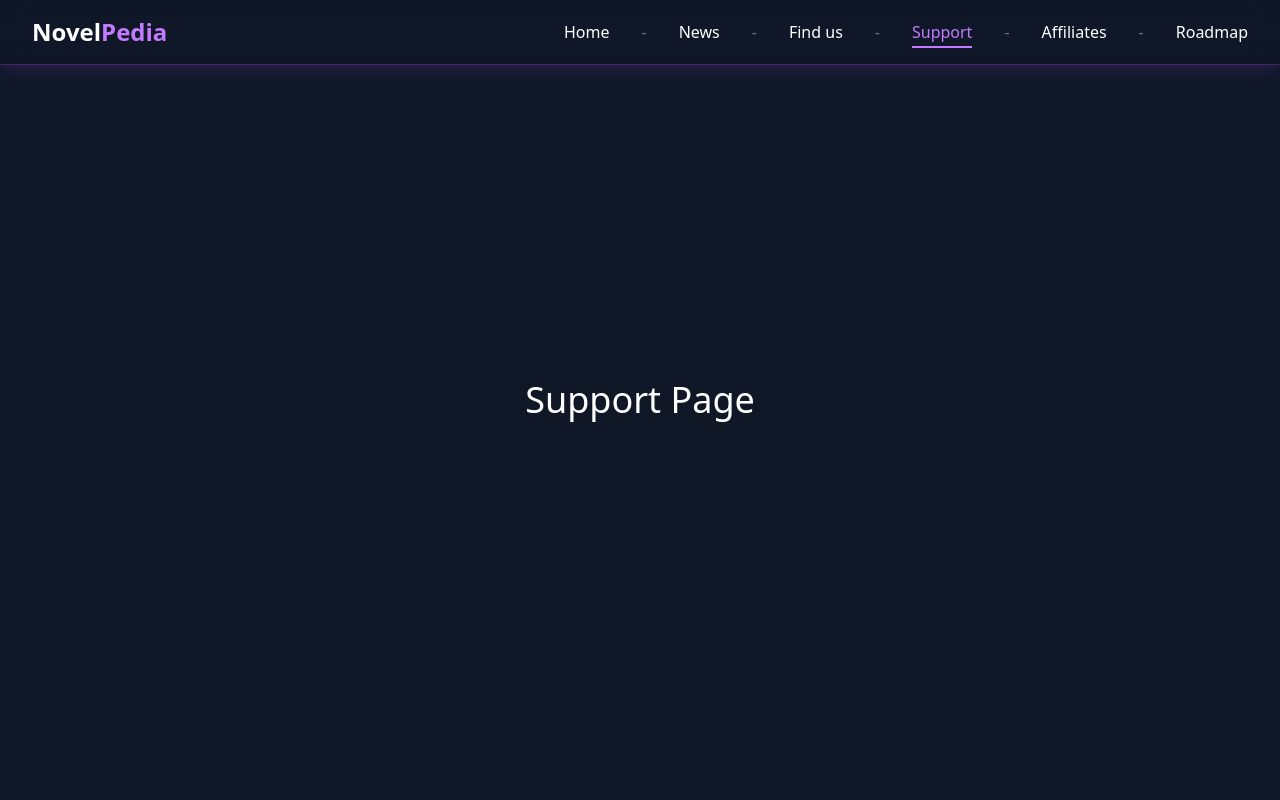
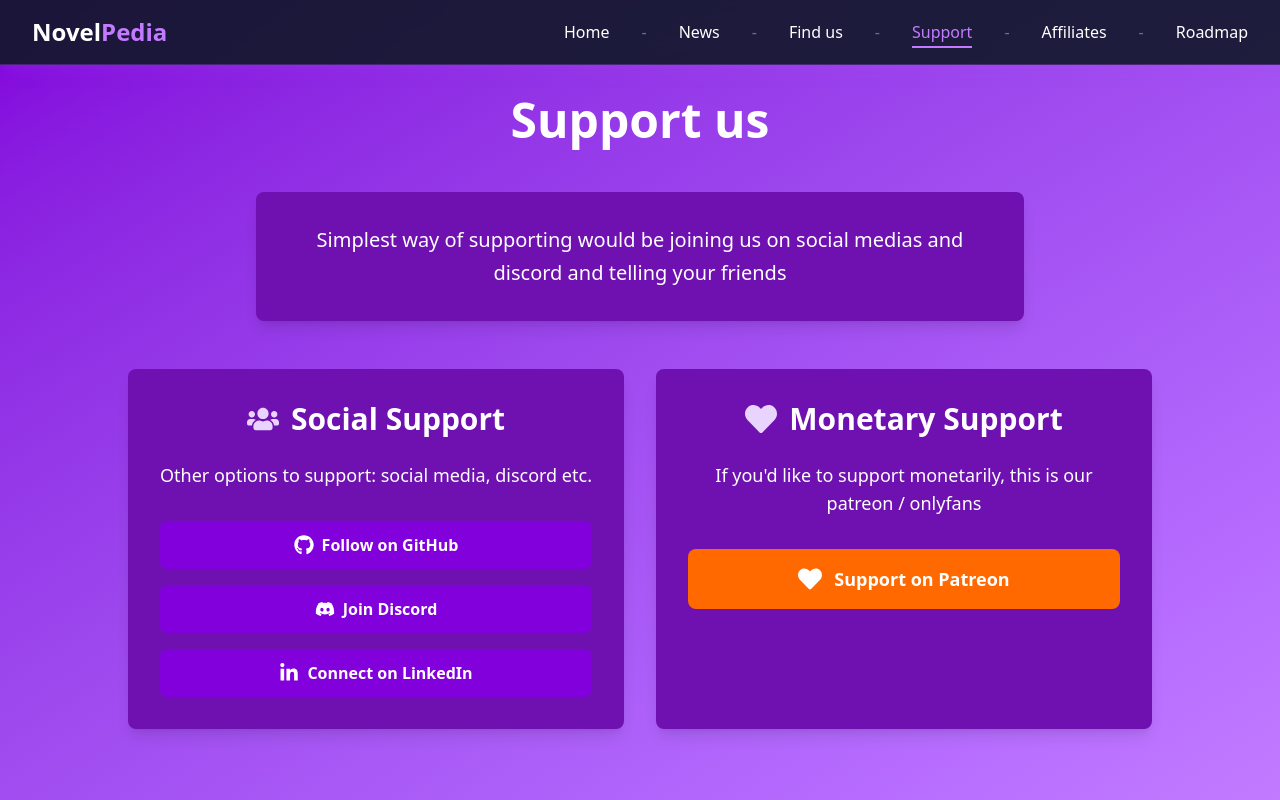
Before and after one commit to Inkosei/novelpedia_demo, a React (Vite) app: page /support in a window 1280 px wide. Built offline with nearby package versions, Linux system fonts and the light colour scheme.

Commit message:
support page added

```diff
--- a/src/App.jsx
+++ b/src/App.jsx
@@ -1,16 +1,9 @@
 import { BrowserRouter as Router, Routes, Route } from 'react-router-dom';
-import HeroSection from "./components/HeroSection";
-import WhatIsNovelPedia from "./components/WhatIsNovelPedia";
-import OurGoal from "./components/OurGoal";
-import ValuesVision from "./components/ValuesVision";
-import AboutSection from "./components/AboutSection";
-import ContactSection from "./components/ContactSection";
 import Navbar from "./components/Navbar";
 import { HomePage } from './components/HomePage';
+import SupportPage from './components/SupportPage';
 
 const NewsPage = () => <div className="min-h-screen bg-gray-900 text-white flex items-center justify-center"><h1 className="text-4xl">News Page</h1></div>;
-const FindUsPage = () => <div className="min-h-screen bg-gray-900 text-white flex items-center justify-center"><h1 className="text-4xl">Find Us Page</h1></div>;
-const SupportPage = () => <div className="min-h-screen bg-gray-900 text-white flex items-center justify-center"><h1 className="text-4xl">Support Page</h1></div>;
 const AffiliatesPage = () => <div className="min-h-screen bg-gray-900 text-white flex items-center justify-center"><h1 className="text-4xl">Affiliates Page</h1></div>;
 const RoadmapPage = () => <div className="min-h-screen bg-gray-900 text-white flex items-center justify-center"><h1 className="text-4xl">Roadmap Page</h1></div>;
 
@@ -23,23 +16,12 @@
         <Routes>
           <Route path="/" element={<HomePage />} />
           <Route path="/news" element={<NewsPage />} />
-          <Route path="/find-us" element={<FindUsPage />} />
           <Route path="/support" element={<SupportPage />} />
           <Route path="/affiliates" element={<AffiliatesPage />} />
           <Route path="/roadmap" element={<RoadmapPage />} />
 
-          {/* <HeroSection />
-          <WhatIsNovelPedia />
-          <OurGoal />
-          <ValuesVision />
-          <AboutSection />
-          <ContactSection /> */}
-
           </Routes>
         </div>
         </Router>
-
-
-
   );
 }
--- a/src/components/ContactSection.jsx
+++ b/src/components/ContactSection.jsx
@@ -3,7 +3,7 @@
 export default function ContactSection() {
   return (
     <motion.div
-      className="flex flex-col items-center justify-center text-center"
+      className="flex flex-col items-center justify-center text-center h-[450px]"
       initial={{ opacity: 0, y: 100 }}
       whileInView={{ opacity: 1, y: 0 }}
       transition={{ duration: 0.8, delay: 0.2 }}
--- a/src/components/HomePage.jsx
+++ b/src/components/HomePage.jsx
@@ -1,6 +1,7 @@
 import HeroSection from "./HeroSection";
 import WhatIsNovelPedia from "./WhatIsNovelPedia";
 import OurGoal from "./OurGoal";
+import ContactSection from "./ContactSection";
 
 export function HomePage() {
   return (
@@ -8,6 +9,7 @@
       <HeroSection />
       <WhatIsNovelPedia />
       <OurGoal />
+      <ContactSection />
     </>
   );
 }
--- /dev/null
+++ b/src/components/SupportPage.jsx
@@ -0,0 +1,169 @@
+import React from 'react';
+import { motion } from 'framer-motion';
+import { FaUsers, FaHeart, FaGithub, FaDiscord, FaLinkedinIn } from 'react-icons/fa';
+
+const fadeInAnimationVariants = {
+  initial: {
+    opacity: 0,
+    y: 20,
+  },
+  animate: {
+    opacity: 1,
+    y: 0,
+    transition: {
+      duration: 0.6,
+      ease: "easeOut",
+    },
+  },
+};
+
+const cardHoverVariants = {
+  hover: {
+    scale: 1.05,
+    boxShadow: "0 10px 15px -3px rgba(0, 0, 0, 0.2), 0 4px 6px -2px rgba(0, 0, 0, 0.05)", // Tailwind shadow-xl equivalent
+    transition: {
+      duration: 0.3,
+    },
+  },
+};
+
+const buttonHoverVariants = {
+  hover: {
+    y: -3,
+    boxShadow: "0 4px 6px -1px rgba(0, 0, 0, 0.1), 0 2px 4px -1px rgba(0, 0, 0, 0.06)", // Tailwind shadow-md equivalent
+    transition: {
+      duration: 0.2,
+    },
+  },
+};
+
+// Container for staggering items
+const containerVariants = {
+  hidden: { opacity: 0 },
+  visible: {
+    opacity: 1,
+    transition: {
+      staggerChildren: 0.2,
+    },
+  },
+};
+
+const itemVariants = {
+  hidden: { opacity: 0, y: 20 },
+  visible: { opacity: 1, y: 0, transition: { duration: 0.5, ease: "easeOut" } },
+};
+
+
+const SupportPage = () => {
+  return (
+    <div className="min-h-screen bg-gradient-to-br from-purple-700 to-purple-400 text-white flex flex-col items-center py-16 px-4 pt-24">
+      {/* Main title with Framer Motion */}
+      <motion.h1
+        className="text-5xl font-bold mb-12"
+        variants={fadeInAnimationVariants}
+        initial="initial"
+        animate="animate"
+        transition={{ delay: 0.1 }}
+      >
+        Support us
+      </motion.h1>
+
+      {/* Introductory text box with Framer Motion */}
+      <motion.div
+        className="bg-purple-800 bg-opacity-70 rounded-lg p-8 mb-12 max-w-3xl text-center shadow-lg"
+        variants={fadeInAnimationVariants}
+        initial="initial"
+        animate="animate"
+        whileHover="hover"
+        transition={{ delay: 0.3 }}
+        hover={{ scale: 1.03, boxShadow: "0 15px 30px rgba(0,0,0,0.3)" }} // Direct hover for simplicity, or use cardHoverVariants
+      >
+        <p className="text-xl leading-relaxed">
+          Simplest way of supporting would be joining us on social medias and discord and telling your friends
+        </p>
+      </motion.div>
+
+      {/* Grid container for staggering */}
+      <motion.div
+        className="grid grid-cols-1 md:grid-cols-2 gap-8 max-w-5xl w-full"
+        variants={containerVariants}
+        initial="hidden"
+        animate="visible"
+      >
+        {/* Social Support Section */}
+        <motion.div
+          className="bg-purple-800 bg-opacity-70 rounded-lg p-8 shadow-lg flex flex-col items-center text-center"
+          variants={itemVariants} // Inherits from container's stagger
+          whileHover="hover"
+          transition={{ ease: "easeOut" }}
+          hover={cardHoverVariants.hover} // Applying card hover variants
+        >
+          <div className="flex items-center text-3xl font-semibold mb-6">
+            <FaUsers className="h-8 w-8 mr-3 text-purple-200 transition-colors duration-300" />
+            Social Support
+          </div>
+          <p className="mb-8 text-lg">
+            Other options to support: social media, discord etc.
+          </p>
+          <div className="w-full space-y-4">
+            <motion.button
+              className="flex items-center justify-center w-full bg-purple-700 hover:bg-purple-600 text-white font-bold py-3 px-4 rounded-lg"
+              whileHover="hover"
+              transition={{ ease: "easeOut" }}
+              hover={buttonHoverVariants.hover} // Applying button hover variants
+            >
+              <FaGithub className="h-5 w-5 mr-2" />
+              Follow on GitHub
+            </motion.button>
+            <motion.button
+              className="flex items-center justify-center w-full bg-purple-700 hover:bg-purple-600 text-white font-bold py-3 px-4 rounded-lg"
+              whileHover="hover"
+              transition={{ ease: "easeOut" }}
+              hover={buttonHoverVariants.hover}
+            >
+              <FaDiscord className="h-5 w-5 mr-2" />
+              Join Discord
+            </motion.button>
+            <motion.button
+              className="flex items-center justify-center w-full bg-purple-700 hover:bg-purple-600 text-white font-bold py-3 px-4 rounded-lg"
+              whileHover="hover"
+              transition={{ ease: "easeOut" }}
+              hover={buttonHoverVariants.hover}
+            >
+              <FaLinkedinIn className="h-5 w-5 mr-2" />
+              Connect on LinkedIn
+            </motion.button>
+          </div>
+        </motion.div>
+
+        {/* Monetary Support Section */}
+        <motion.div
+          className="bg-purple-800 bg-opacity-70 rounded-lg p-8 shadow-lg flex flex-col items-center text-center"
+          variants={itemVariants} // Inherits from container's stagger
+          whileHover="hover"
+          transition={{ ease: "easeOut" }}
+          hover={cardHoverVariants.hover} // Applying card hover variants
+        >
+          <div className="flex items-center text-3xl font-semibold mb-6">
+            <FaHeart className="h-8 w-8 mr-3 text-purple-200 transition-colors duration-300" />
+            Monetary Support
+          </div>
+          <p className="mb-8 text-lg">
+            If you'd like to support monetarily, this is our patreon / onlyfans
+          </p>
+          <motion.button
+            className="flex items-center justify-center w-full bg-orange-500 hover:bg-orange-400 text-white font-bold py-4 px-6 rounded-lg text-lg"
+            whileHover="hover"
+            transition={{ ease: "easeOut" }}
+            hover={buttonHoverVariants.hover}
+          >
+            <FaHeart className="h-6 w-6 mr-3" />
+            Support on Patreon
+          </motion.button>
+        </motion.div>
+      </motion.div>
+    </div>
+  );
+};
+
+export default SupportPage;
```
